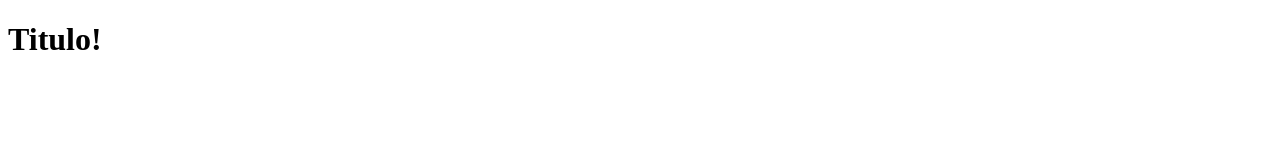
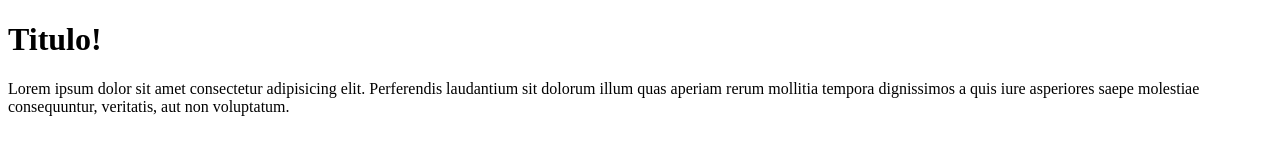
Before and after one commit to ahiezer-dev/prueba, a plain HTML site: page index.html in a window 1280 px wide. Drawn offline with Linux system fonts and the light colour scheme.

Commit message:
agrege un parrafo

```diff
--- a/index.html
+++ b/index.html
@@ -8,5 +8,6 @@
 </head>
 <body>
     <h1>Titulo!</h1>
+    <p>Lorem ipsum dolor sit amet consectetur adipisicing elit. Perferendis laudantium sit dolorum illum quas aperiam rerum mollitia tempora dignissimos a quis iure asperiores saepe molestiae consequuntur, veritatis, aut non voluptatum.</p>
 </body>
 </html>
```
